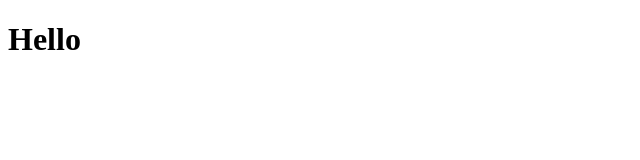
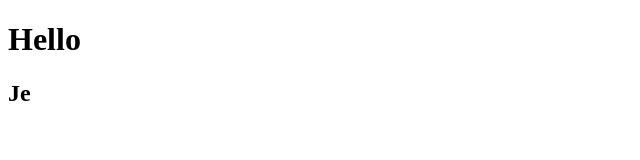
Before and after one commit to sal7me/classwork-11, a plain HTML site: page index.html in a window 1280 px wide. Shown: the full height of the page, 0-640 px from the left. Drawn offline with Linux system fonts and the light colour scheme.

Commit message:
Update index.html

```diff
--- a/index.html
+++ b/index.html
@@ -9,5 +9,6 @@
   </head>
   <body>
     <h1>Hello</h1>
+    <h2>Je</h2>
   </body>
 </html>
```
